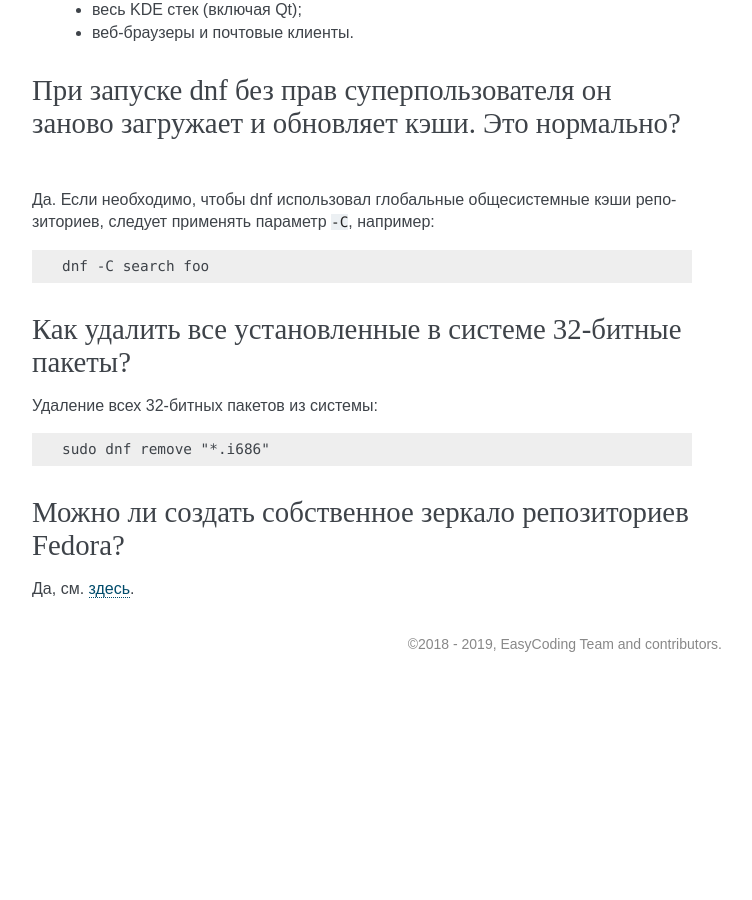
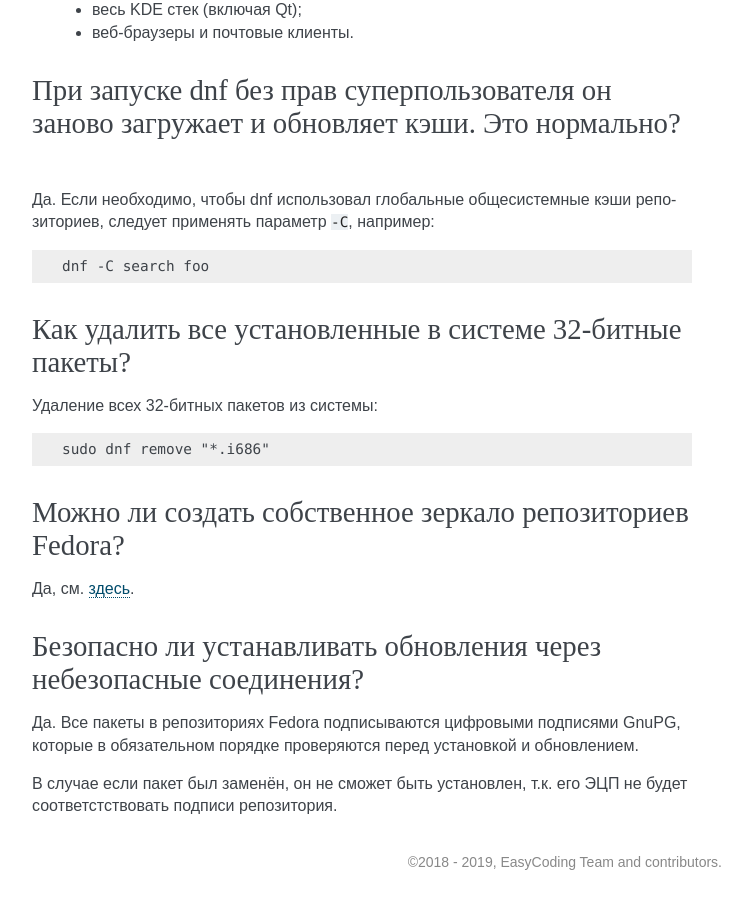
Before and after one commit to RussianFedora/FAQ, a Sphinx documentation site: the page built from source/package-manager.rst, in a window 1280 px wide and 900 px high, scrolled down 13065 px. Shown: the whole window, without its empty margins (388-1140 px from the left). Built offline with Sphinx 7.4.7, drawn with Linux system fonts in a browser that asks for light colours; before the commit the page ends 13747 px from its top, so only the background shows below that; some of the changed text lies outside the part shown.

Commit message:
Added question about package signatures.

```diff
--- a/source/package-manager.rst
+++ b/source/package-manager.rst
@@ -752,3 +752,13 @@
 ============================================================
 
 Да, см. `здесь <https://fedoraproject.org/wiki/Infrastructure/Mirroring>`__.
+
+.. index:: dnf, package, signature, gpg
+.. _dnf-signatures:
+
+Безопасно ли устанавливать обновления через небезопасные соединения?
+=======================================================================
+
+Да. Все пакеты в репозиториях Fedora подписываются цифровыми подписями GnuPG, которые в обязательном порядке проверяются перед установкой и обновлением.
+
+В случае если пакет был заменён, он не сможет быть установлен, т.к. его ЭЦП не будет соответстствовать подписи репозитория.
```
